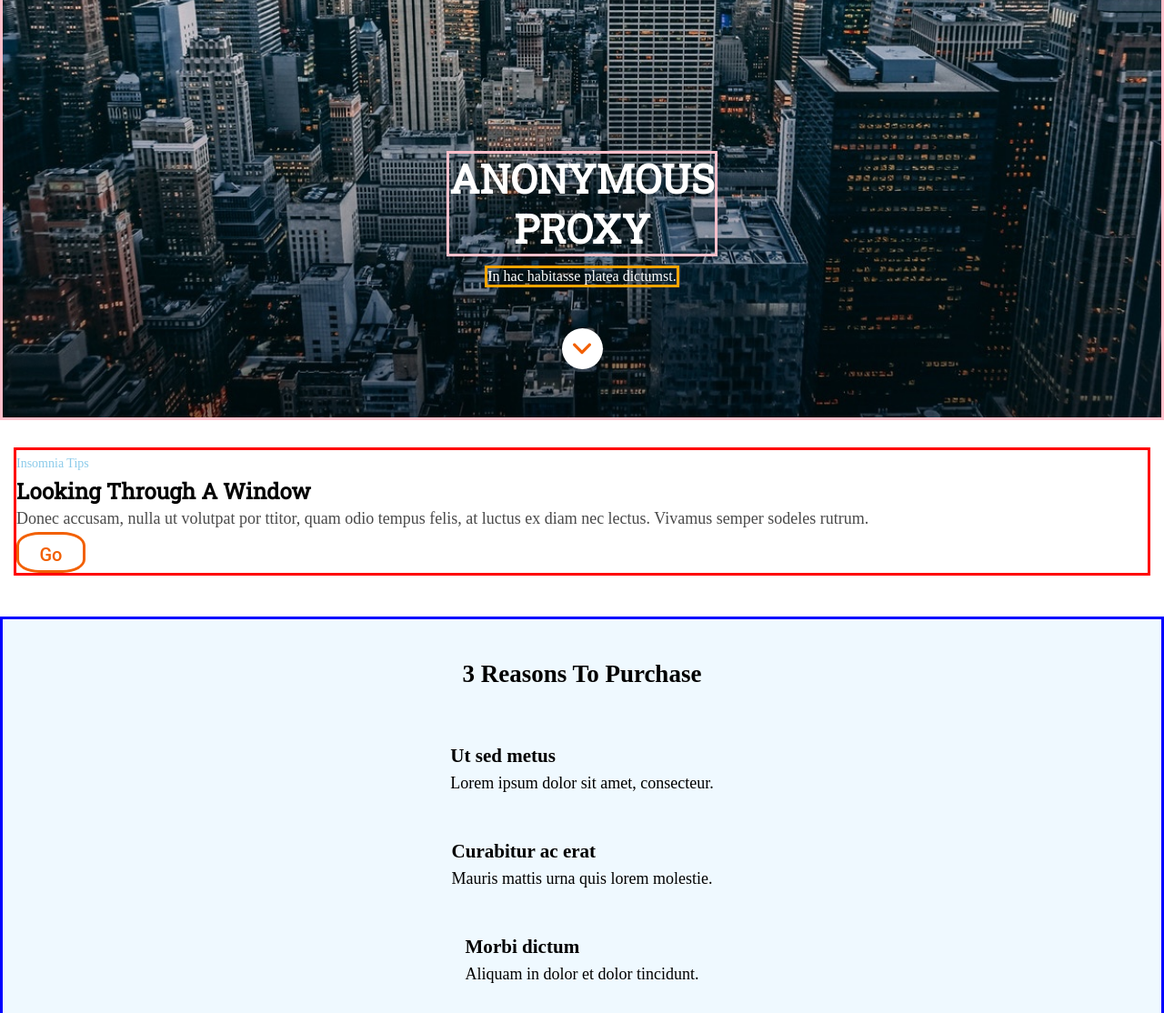
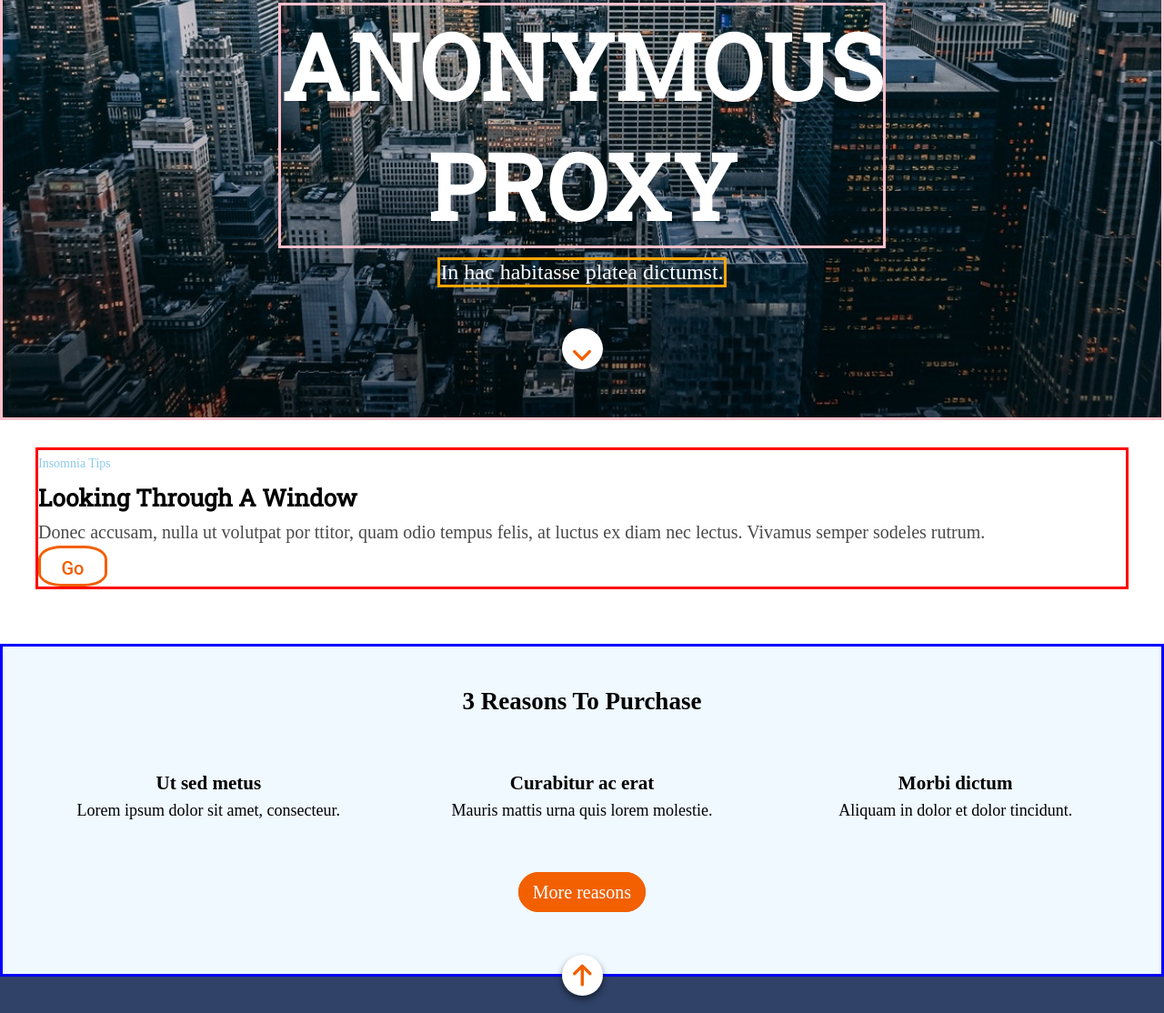
Before and after one commit to silalonso/Anonymous_Proxy_layout, a website: page docs/index.html in a window 1280 px wide. Shown: the part 338-1452 px from the top of the page at 91% size. Drawn offline with nearby package versions, Linux system fonts and the light colour scheme; files that its build step writes are made by us from their sources.

Commit message:
Add final styles

```diff
--- a/_src/assets/scss/components/_footer.scss
+++ b/_src/assets/scss/components/_footer.scss
@@ -8,10 +8,7 @@
   font-size: 16px;
   line-height: 30px;
   color: white;
-
   background-color: $dark-background-color;
-  // color: white;
-  // text-decoration: none;
   li {
     list-style-type: none;
   }
@@ -39,6 +36,7 @@
     // color: white;
     text-transform: uppercase;
     text-align: center;
+    margin-bottom: 30px;
 
     a {
       text-decoration: none;
@@ -62,3 +60,31 @@
     text-align: center;
   }
 }
+
+@media all and (min-width: 768px) {
+  .footer {
+    // justify-content: center;
+    // align-items: center;
+    &__footerlinks1 {
+      text-align: start;
+    }
+    &__footerlinks2 {
+      text-align: start;
+    }
+    &__footerlinks3 {
+      text-align: start;
+    }
+    &__smallandcopy {
+      text-align: start;
+      order: -1;
+    }
+
+    &__3items {
+      width: 100%;
+      border: 3px solid black;
+      display: flex;
+      flex-direction: row;
+      justify-content: space-around;
+    }
+  }
+}
--- a/_src/assets/scss/components/_header.scss
+++ b/_src/assets/scss/components/_header.scss
@@ -1,9 +1,3 @@
-// .page__header {
-// display: flex;
-// justify-content: space-evenly;
-// margin-bottom: 3rem;
-// }
-
 .hero-image {
   height: 100vh;
   background: url(../images/cover.jpg) 100% center no-repeat;
@@ -33,7 +27,7 @@
     border: 3px solid yellow;
     margin-bottom: 10px;
     font-family: Roboto Slab;
-    font-size: 44px;
+    font-size: 42px;
     line-height: 55px;
     text-transform: uppercase;
     font-weight: bold;
@@ -52,6 +46,7 @@
   }
   &__scroll {
     margin-bottom: 53px;
+    padding-top: 15px;
     height: 45px;
     width: 45px;
     border-radius: 50%;
@@ -60,3 +55,24 @@
     justify-content: center;
   }
 }
+
+@media all and (min-width: 768px) {
+  .header {
+    &__title {
+      font-size: 80px;
+      line-height: 106px;
+    }
+    &__text {
+      font-size: 24px;
+    }
+  }
+}
+
+@media all and (min-width: 1200px) {
+  .header {
+    &__title {
+      font-size: 100px;
+      line-height: 132px;
+    }
+  }
+}
--- a/_src/assets/scss/components/_page.scss
+++ b/_src/assets/scss/components/_page.scss
@@ -23,7 +23,7 @@
   }
 
   &__text {
-    font-family: roboto regular;
+    font-family: Roboto Regular;
     font-size: $font-size-text;
     line-height: 30px;
     color: $primary-text-color;
@@ -57,6 +57,19 @@
   }
 }
 
+@media all and (min-width: 768px) {
+  .looking {
+    margin: 30px 39px 60px 39px;
+    &__title {
+      font-size: 26px;
+      line-height: 45px;
+    }
+    &__text {
+      font-size: 20px;
+    }
+  }
+}
+
 .reasons {
   border: 3px solid blue;
   background-color: $light-background-color;
@@ -70,8 +83,8 @@
   grid-template-rows: 1fr 1fr 1fr 1fr 1fr;
   grid-template-areas: "title title title" "reasons1 reasons1 reasons1" "reasons2 reasons2 reasons2" "reasons3 reasons3 reasons3" ". more .";
   row-gap: 45px;
-  justify-items: center;
   align-items: center;
+  text-align: center;
 
   &__title {
     grid-area: title;
@@ -107,3 +120,16 @@
     }
   }
 }
+
+@media all and (min-width: 768px) {
+  .reasons {
+    display: grid;
+    grid-template-columns: 1fr 1fr 1fr;
+    grid-template-rows: 1fr 1fr 1fr;
+    grid-template-areas: "title title title" "reasons1 reasons2 reasons3" ". more .";
+    row-gap: 45px;
+    column-gap: 30px;
+    padding-left: 36px;
+    padding-right: 36px;
+  }
+}
```
Also changed, not shown: _src/templates/partials/_footer.html (+3 -0 lines), _src/templates/partials/_header.html (+3 -2 lines).
